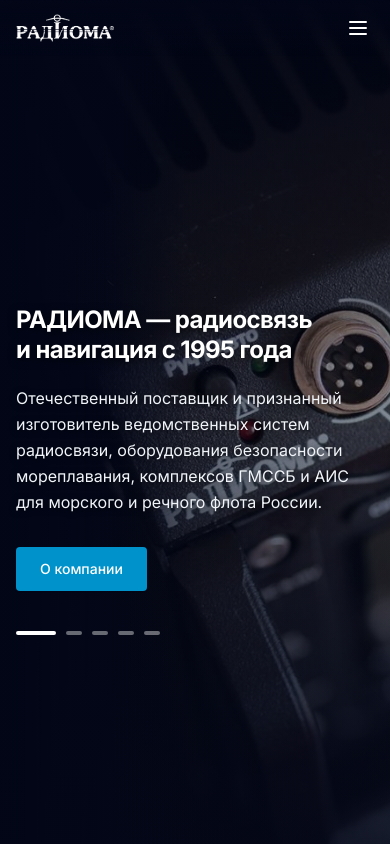
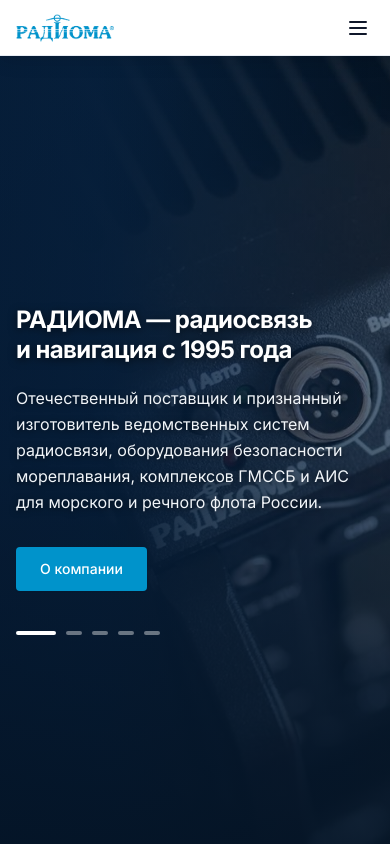
Before and after one commit to nowa-nn/radioma, a Vue app: page /classic in a window 390 px wide. Shown: the top 844 px of the page. Built offline with nearby package versions, Linux system fonts and the light colour scheme.

Commit message:
feat(classic): update header colors, hero marine tint, swipe support, phone caption and contacts card width

```diff
--- a/src/components/AboutSection.vue
+++ b/src/components/AboutSection.vue
@@ -23,13 +23,13 @@
           </p>
         </div>
 
-        <!-- Правая колонка: Изображение сертификата (без подложки, высота равна тексту) -->
-        <div class="lg:col-span-4 flex items-center justify-start lg:justify-end">
+        <!-- Правая колонка: Изображение сертификата (по центру на мобайле, по правому краю на десктопе) -->
+        <div class="lg:col-span-4 flex items-center justify-center lg:justify-end w-full">
           <img
             :src="`${baseUrl}certificate-2017.jpg`"
             alt="Свидетельство о признании изготовителя 2017"
             :style="isDesktop && textHeight ? { height: `${textHeight}px` } : {}"
-            class="w-auto object-contain max-h-[380px] lg:max-h-none"
+            class="w-auto object-contain max-h-[380px] lg:max-h-none mx-auto lg:mx-0"
           />
         </div>
       </div>
--- a/src/components/HeroSlider.vue
+++ b/src/components/HeroSlider.vue
@@ -1,17 +1,22 @@
 <template>
   <section
-    class="w-full relative overflow-hidden bg-slate-950 text-white"
+    class="w-full relative overflow-hidden bg-[#05182e] text-white touch-pan-y"
     :class="isHalfHeight
       ? 'h-[50vh] min-h-[380px] sm:min-h-[420px] lg:h-[50vh]'
-      : (isTransparent ? 'h-screen min-h-[580px] h-[100dvh]' : 'h-[calc(100vh-56px)] min-h-[560px]')"
+      : (isTransparent
+          ? 'h-screen min-h-[580px] h-[100dvh]'
+          : 'h-[calc(100vh-56px)] sm:h-[calc(100vh-64px)] h-[calc(100dvh-56px)] sm:h-[calc(100dvh-64px)] min-h-[540px]')"
     @mouseenter="stopAutoplay"
     @mouseleave="startAutoplay"
+    @touchstart.passive="handleTouchStart"
+    @touchmove.passive="handleTouchMove"
+    @touchend="handleTouchEnd"
   >
     <!-- Фоновые изображения на всю ширину экрана с плавной одновременной сменой (без мерцания и задержек загрузки) -->
     <div
       v-for="(slide, idx) in slides"
       :key="slide.id"
-      class="absolute inset-0 w-full h-full bg-slate-950 transition-opacity duration-700 ease-in-out pointer-events-none"
+      class="absolute inset-0 w-full h-full bg-[#05182e] transition-opacity duration-700 ease-in-out pointer-events-none"
       :class="currentSlide === idx ? 'opacity-100 z-0' : 'opacity-0 -z-10'"
     >
       <!-- Обертка фото: на первом слайде сдвинута вправо на десктопе, открывая радиоприемник и логотип «РАДИОМА» справа -->
@@ -30,23 +35,23 @@
           :fetchpriority="idx === 0 ? 'high' : 'low'"
         />
 
-        <!-- Дополнительный мягкий внутренний градиент слева у фото для абсолютной бесшовности (с синеватым морским оттенком) -->
+        <!-- Дополнительный мягкий внутренний градиент слева у фото для абсолютной бесшовности (с глубоким синеватым морским оттенком) -->
         <div
           v-if="slide.id === 'company-overview'"
-          class="absolute inset-y-0 left-0 w-48 sm:w-80 lg:w-96 bg-gradient-to-r from-slate-950 via-slate-950/80 to-transparent pointer-events-none"
+          class="absolute inset-y-0 left-0 w-48 sm:w-80 lg:w-96 bg-gradient-to-r from-[#05182e] via-[#05182e]/85 to-transparent pointer-events-none"
         ></div>
       </div>
 
-      <!-- Плавное затемнение на десктопе: глубокий тон с синеватым морским отливом слева для чтения текста, плавно переходящий в фото справа -->
-      <div class="hidden sm:block absolute inset-0 bg-gradient-to-r from-slate-950 via-slate-950/90 lg:via-slate-950/60 to-transparent pointer-events-none"></div>
-      <div class="hidden sm:block absolute inset-0 bg-gradient-to-t from-slate-950/60 via-transparent to-slate-950/20 pointer-events-none"></div>
+      <!-- Плавное затемнение на десктопе: глубокий тон с насыщенным синевато-морским оттенком слева для идеального чтения текста -->
+      <div class="hidden sm:block absolute inset-0 bg-gradient-to-r from-[#061c36] via-[#072444]/95 lg:via-[#082a4e]/70 to-transparent pointer-events-none"></div>
+      <div class="hidden sm:block absolute inset-0 bg-gradient-to-t from-[#041426]/85 via-[#061c36]/35 to-[#072444]/30 pointer-events-none"></div>
 
-      <!-- Сбалансированное мягкое затемнение в мобильной версии: радиоприемник и детали фото четко видны, а текст комфортно читается -->
-      <div class="sm:hidden absolute inset-0 bg-gradient-to-r from-slate-950/65 via-slate-950/35 to-slate-950/20 pointer-events-none"></div>
-      <div class="sm:hidden absolute inset-0 bg-gradient-to-t from-slate-950/75 via-slate-950/30 to-slate-950/15 pointer-events-none"></div>
+      <!-- Сбалансированное мягкое затемнение в мобильной версии с синим морским оттенком -->
+      <div class="sm:hidden absolute inset-0 bg-gradient-to-r from-[#061c36]/90 via-[#072444]/65 to-[#072444]/35 pointer-events-none"></div>
+      <div class="sm:hidden absolute inset-0 bg-gradient-to-t from-[#041426]/90 via-[#061c36]/50 to-[#072444]/25 pointer-events-none"></div>
 
       <!-- Верхнее мягкое затемнение для прозрачного хедера -->
-      <div v-if="isTransparent" class="absolute inset-0 bg-gradient-to-b from-slate-950/80 via-transparent to-slate-950/40 pointer-events-none"></div>
+      <div v-if="isTransparent" class="absolute inset-0 bg-gradient-to-b from-[#041426]/85 via-transparent to-[#041426]/40 pointer-events-none"></div>
     </div>
 
     <!-- Контент поверх затемненного изображения (всегда слева с идеальной читаемостью) -->
@@ -215,6 +220,43 @@ function setSlide(index) {
   currentSlide.value = index
 }
 
+// Функционал свайпа на мобайле
+let touchStartX = 0
+let touchStartY = 0
+let touchEndX = 0
+let touchEndY = 0
+
+function handleTouchStart(e) {
+  if (!e.touches || e.touches.length === 0) return
+  touchStartX = e.touches[0].clientX
+  touchStartY = e.touches[0].clientY
+  touchEndX = touchStartX
+  touchEndY = touchStartY
+  stopAutoplay()
+}
+
+function handleTouchMove(e) {
+  if (!e.touches || e.touches.length === 0) return
+  touchEndX = e.touches[0].clientX
+  touchEndY = e.touches[0].clientY
+}
+
+function handleTouchEnd() {
+  const deltaX = touchEndX - touchStartX
+  const deltaY = touchEndY - touchStartY
+  const minSwipeDistance = 40 // минимальный порог свайпа в пикселях
+
+  // Срабатывает только при преобладании горизонтального движения (чтобы не мешать вертикальному скроллу страницы)
+  if (Math.abs(deltaX) > minSwipeDistance && Math.abs(deltaX) > Math.abs(deltaY) * 1.2) {
+    if (deltaX < 0) {
+      nextSlide()
+    } else {
+      prevSlide()
+    }
+  }
+  startAutoplay()
+}
+
 function startAutoplay() {
   stopAutoplay()
   timer = setInterval(() => {
--- a/src/components/TransparentHeader.vue
+++ b/src/components/TransparentHeader.vue
@@ -1,43 +1,55 @@
 <template>
   <header class="fixed top-0 left-0 w-full z-40">
-    <!-- Слой 1: Мягкий темный защитный градиент (плавно гаснет при скроле за 300мс без стыков, с легким синеватым морским оттенком) -->
+    <!-- Фон хедера для варианта Classic: всегда белый на десктопе; на мобайле белый при закрытом меню и черный при открытом меню -->
+    <div
+      v-if="variant === 'classic'"
+      class="absolute inset-0 transition-colors duration-200 pointer-events-none"
+      :class="isMobileMenuOpen
+        ? 'bg-slate-950 border-b border-white/10 lg:bg-white lg:border-slate-200/80 lg:shadow-[0_4px_20px_rgba(0,0,0,0.12)]'
+        : 'bg-white shadow-[0_4px_20px_rgba(0,0,0,0.12)] border-b border-slate-200/80'"
+    ></div>
+
+    <!-- Фон хедера для стандартного варианта (shape): прозрачный сверху, залипающий белый при скролле -->
+    <template v-else>
+      <!-- Слой 1: Мягкий темный защитный градиент (плавно гаснет при скроле за 300мс) -->
       <div
         class="absolute inset-0 bg-gradient-to-b from-slate-950/85 via-slate-950/45 to-transparent transition-opacity duration-300 pointer-events-none"
         :class="headerSolid ? 'opacity-0' : 'opacity-100'"
       ></div>
 
-    <!-- Слой 2: Белый залипающий фон с тенью и нижней границей (плавно проявляется при скроле и гаснет без задержек) -->
+      <!-- Слой 2: Белый залипающий фон с тенью и нижней границей при скроле -->
       <div
         class="absolute inset-0 bg-white shadow-[0_4px_20px_rgba(0,0,0,0.12)] border-b border-slate-200/80 transition-opacity duration-300 pointer-events-none"
         :class="headerSolid ? 'opacity-100' : 'opacity-0'"
       ></div>
+    </template>
 
-    <!-- Единая верхняя панель (z-10): Логотип со слоганом слева, Пункты меню по центру, Контакты справа -->
+    <!-- Единая верхняя панель (z-10): Логотип слева, Пункты меню по центру, Контакты справа -->
     <div class="relative z-10 max-w-7xl mx-auto px-4 sm:px-6 lg:px-8">
       <div
         class="flex items-center justify-between transition-all duration-200"
         :class="variant === 'classic' ? 'h-14 sm:h-16' : 'h-12 sm:h-14'"
       >
-        <!-- Вариант 1 (Classic): Уменьшенный аккуратный логотип без шейпа, меняет цвет при начале скролла -->
+        <!-- Вариант 1 (Classic): Логотип без шейпа (всегда цветной на десктопе, а на мобайле меняется на белый при открытии меню) -->
         <router-link
           v-if="variant === 'classic'"
           to="/"
           class="relative flex items-center flex-shrink-0 h-7 sm:h-9 w-[105px] sm:w-[135px] z-20 group"
           aria-label="РАДИОМА"
         >
-          <!-- Белый логотип на прозрачном хедере (logo-photoroom-white.png) -->
+          <!-- Белый логотип: показывается на мобайле только когда открыто черное бургер-меню -->
           <img
             :src="`${baseUrl}logo-photoroom-white.png`"
             alt="РАДИОМА"
-            class="absolute inset-0 h-full w-auto object-contain object-left transition-opacity duration-300 pointer-events-none select-none"
-            :class="headerSolid ? 'opacity-0' : 'opacity-100'"
+            class="absolute inset-0 h-full w-auto object-contain object-left transition-opacity duration-200 pointer-events-none select-none"
+            :class="isMobileMenuOpen ? 'block lg:hidden' : 'hidden'"
           />
-          <!-- Цветной логотип на белом хедере при скролле (logo-photoroom.png) -->
+          <!-- Цветной логотип: всегда на десктопе, и на мобайле при закрытом белом хедере -->
           <img
             :src="`${baseUrl}logo-photoroom.png`"
             alt="РАДИОМА"
-            class="absolute inset-0 h-full w-auto object-contain object-left transition-opacity duration-300 pointer-events-none select-none"
-            :class="headerSolid ? 'opacity-100' : 'opacity-0'"
+            class="absolute inset-0 h-full w-auto object-contain object-left transition-opacity duration-200 pointer-events-none select-none"
+            :class="isMobileMenuOpen ? 'hidden lg:block' : 'block'"
           />
         </router-link>
 
@@ -66,7 +78,7 @@
           <a
             href="#about"
             class="transition-colors whitespace-nowrap cursor-pointer"
-            :class="headerSolid ? 'text-slate-950 hover:text-[#0093CB]' : 'text-white hover:text-[#7FD3F5] drop-shadow'"
+            :class="(variant === 'classic' || headerSolid) ? 'text-slate-950 hover:text-[#0093CB]' : 'text-white hover:text-[#7FD3F5] drop-shadow'"
             @click="handleNavClick('#about', $event)"
           >
             О компании
@@ -74,7 +86,7 @@
           <a
             href="#directions"
             class="transition-colors whitespace-nowrap cursor-pointer"
-            :class="headerSolid ? 'text-slate-950 hover:text-[#0093CB]' : 'text-white hover:text-[#7FD3F5] drop-shadow'"
+            :class="(variant === 'classic' || headerSolid) ? 'text-slate-950 hover:text-[#0093CB]' : 'text-white hover:text-[#7FD3F5] drop-shadow'"
             @click="handleNavClick('#directions', $event)"
           >
             Направления
@@ -82,7 +94,7 @@
           <a
             href="#news"
             class="transition-colors whitespace-nowrap cursor-pointer"
-            :class="headerSolid ? 'text-slate-950 hover:text-[#0093CB]' : 'text-white hover:text-[#7FD3F5] drop-shadow'"
+            :class="(variant === 'classic' || headerSolid) ? 'text-slate-950 hover:text-[#0093CB]' : 'text-white hover:text-[#7FD3F5] drop-shadow'"
             @click="handleNavClick('#news', $event)"
           >
             Новости
@@ -90,24 +102,29 @@
           <a
             href="#contacts"
             class="transition-colors whitespace-nowrap cursor-pointer"
-            :class="headerSolid ? 'text-slate-950 hover:text-[#0093CB]' : 'text-white hover:text-[#7FD3F5] drop-shadow'"
+            :class="(variant === 'classic' || headerSolid) ? 'text-slate-950 hover:text-[#0093CB]' : 'text-white hover:text-[#7FD3F5] drop-shadow'"
             @click="handleNavClick('#contacts', $event)"
           >
             Контакты
           </a>
         </nav>
 
-        <!-- Контакты справа (Десктоп): Телефон без «Справочная служба:» и кнопка «Связаться» -->
+        <!-- Контакты справа (Десктоп): Телефон с подписью 10:00 - 18:00 по МСК и кнопка «Связаться» -->
         <div class="hidden md:flex items-center gap-5 lg:gap-6 text-right flex-shrink-0">
-          <!-- Телефон: строго +7 (495) 725-6006 без подписи -->
-          <div class="flex items-center whitespace-nowrap">
+          <div class="flex flex-col items-end whitespace-nowrap">
             <a
               :href="`tel:${phoneRaw}`"
               class="text-sm sm:text-base font-bold transition-colors whitespace-nowrap leading-tight"
-              :class="headerSolid ? 'text-slate-900 hover:text-[#0093CB]' : 'text-white hover:text-[#7FD3F5]'"
+              :class="(variant === 'classic' || headerSolid) ? 'text-slate-900 hover:text-[#0093CB]' : 'text-white hover:text-[#7FD3F5]'"
             >
               {{ phone }}
             </a>
+            <span
+              class="text-[11px] font-medium leading-none mt-1 transition-colors"
+              :class="(variant === 'classic' || headerSolid) ? 'text-slate-500' : 'text-slate-300'"
+            >
+              10:00 - 18:00 по МСК
+            </span>
           </div>
 
           <!-- Кнопка «Связаться» -->
@@ -120,12 +137,14 @@
           </button>
         </div>
 
-        <!-- Мобильная правая часть: только бургер-кнопка (без подложки) -->
+        <!-- Мобильная правая часть: только бургер-кнопка -->
         <div class="flex items-center lg:hidden">
           <button
             type="button"
-            class="flex items-center justify-center p-1 focus:outline-none transition-colors duration-300 cursor-pointer"
-            :class="headerSolid ? 'text-slate-900 hover:text-[#0093CB]' : 'text-white hover:text-[#7FD3F5]'"
+            class="flex items-center justify-center p-1 focus:outline-none transition-colors duration-200 cursor-pointer"
+            :class="variant === 'classic'
+              ? (isMobileMenuOpen ? 'text-white hover:text-[#7FD3F5]' : 'text-slate-900 hover:text-[#0093CB]')
+              : (headerSolid ? 'text-slate-900 hover:text-[#0093CB]' : 'text-white hover:text-[#7FD3F5]')"
             :aria-expanded="isMobileMenuOpen"
             aria-label="Меню навигации"
             @click="isMobileMenuOpen = !isMobileMenuOpen"
@@ -143,7 +162,7 @@
       </div>
     </div>
 
-    <!-- Мобильное выпадающее меню: цвет фона синхронизирован с фоном хедера -->
+    <!-- Мобильное выпадающее меню -->
     <transition
       enter-active-class="transition duration-200 ease-out"
       enter-from-class="opacity-0 -translate-y-2"
@@ -154,16 +173,21 @@
     >
       <div
         v-if="isMobileMenuOpen"
-        class="relative z-10 lg:hidden border-t px-5 py-4 space-y-4 transition-colors duration-300"
-        :class="headerSolid
+        class="relative z-10 lg:hidden border-t px-5 py-4 space-y-4 transition-colors duration-200"
+        :class="variant === 'classic'
+          ? 'bg-slate-950 border-white/10 text-white shadow-2xl'
+          : (headerSolid
               ? 'bg-white border-slate-200 text-slate-900 shadow-xl'
-          : 'bg-slate-950/95 backdrop-blur-md border-white/10 text-white shadow-2xl'"
+              : 'bg-slate-950/95 backdrop-blur-md border-white/10 text-white shadow-2xl')"
       >
-        <nav class="flex flex-col" :class="headerSolid ? 'divide-y divide-slate-100' : 'divide-y divide-white/10'">
+        <nav
+          class="flex flex-col"
+          :class="(variant === 'classic' || !headerSolid) ? 'divide-y divide-white/10' : 'divide-y divide-slate-100'"
+        >
           <a
             href="#about"
             class="py-2.5 text-base font-semibold transition-colors cursor-pointer"
-            :class="headerSolid ? 'text-slate-950 hover:text-[#0093CB]' : 'text-slate-100 hover:text-[#7FD3F5]'"
+            :class="(variant === 'classic' || !headerSolid) ? 'text-slate-100 hover:text-[#7FD3F5]' : 'text-slate-950 hover:text-[#0093CB]'"
             @click="handleNavClick('#about', $event)"
           >
             О компании
@@ -171,7 +195,7 @@
           <a
             href="#directions"
             class="py-2.5 text-base font-semibold transition-colors cursor-pointer"
-            :class="headerSolid ? 'text-slate-950 hover:text-[#0093CB]' : 'text-slate-100 hover:text-[#7FD3F5]'"
+            :class="(variant === 'classic' || !headerSolid) ? 'text-slate-100 hover:text-[#7FD3F5]' : 'text-slate-950 hover:text-[#0093CB]'"
             @click="handleNavClick('#directions', $event)"
           >
             Направления
@@ -179,7 +203,7 @@
           <a
             href="#news"
             class="py-2.5 text-base font-semibold transition-colors cursor-pointer"
-            :class="headerSolid ? 'text-slate-950 hover:text-[#0093CB]' : 'text-slate-100 hover:text-[#7FD3F5]'"
+            :class="(variant === 'classic' || !headerSolid) ? 'text-slate-100 hover:text-[#7FD3F5]' : 'text-slate-950 hover:text-[#0093CB]'"
             @click="handleNavClick('#news', $event)"
           >
             Новости
@@ -187,26 +211,32 @@
           <a
             href="#contacts"
             class="py-2.5 text-base font-semibold transition-colors cursor-pointer"
-            :class="headerSolid ? 'text-slate-950 hover:text-[#0093CB]' : 'text-slate-100 hover:text-[#7FD3F5]'"
+            :class="(variant === 'classic' || !headerSolid) ? 'text-slate-100 hover:text-[#7FD3F5]' : 'text-slate-950 hover:text-[#0093CB]'"
             @click="handleNavClick('#contacts', $event)"
           >
             Контакты
           </a>
         </nav>
 
-        <!-- Контактная информация внутри мобильного меню (без подписи «Справочная служба:») -->
+        <!-- Контактная информация внутри мобильного меню с подписью 10:00 - 18:00 по МСК -->
         <div
-          class="pt-3 border-t space-y-3 text-xs transition-colors duration-300"
-          :class="headerSolid ? 'border-slate-200 text-slate-600' : 'border-white/10 text-slate-300'"
+          class="pt-3 border-t space-y-3 text-xs transition-colors duration-200"
+          :class="(variant === 'classic' || !headerSolid) ? 'border-white/10 text-slate-300' : 'border-slate-200 text-slate-600'"
         >
           <div>
             <a
               :href="`tel:${phoneRaw}`"
               class="text-base font-bold transition-colors"
-              :class="headerSolid ? 'text-slate-900 hover:text-[#0093CB]' : 'text-white hover:text-[#7FD3F5]'"
+              :class="(variant === 'classic' || !headerSolid) ? 'text-white hover:text-[#7FD3F5]' : 'text-slate-900 hover:text-[#0093CB]'"
             >
               {{ phone }}
             </a>
+            <div
+              class="text-[11px] font-medium transition-colors mt-0.5"
+              :class="(variant === 'classic' || !headerSolid) ? 'text-slate-400' : 'text-slate-500'"
+            >
+              10:00 - 18:00 по МСК
+            </div>
           </div>
           <div>
             <button
--- a/src/views/ClassicView.vue
+++ b/src/views/ClassicView.vue
@@ -1,11 +1,11 @@
 <template>
   <div class="min-h-screen bg-slate-50 font-sans antialiased text-slate-900 flex flex-col relative">
-    <!-- Классический закрепленный прозрачный хедер без синей подложки, с увеличенной высотой и логотипом из logo-photoroom, меняющим цвет при скролле -->
+    <!-- Классический белый закрепленный хедер -->
     <TransparentHeader variant="classic" />
 
-    <main class="flex-grow">
-      <!-- 1. Первый экран (HeroSlider на всю высоту экрана) -->
-      <HeroSlider :is-transparent="true" />
+    <main class="flex-grow pt-14 sm:pt-16">
+      <!-- 1. Первый экран (HeroSlider на всю высоту экрана за вычетом хедера) -->
+      <HeroSlider :is-transparent="false" />
 
       <!-- 2. Направления деятельности (#directions) -->
       <NavigationCards />
```
Also changed, not shown: src/components/ContactsSection.vue (+13 -13 lines). Lines whose indentation alone changed are shown as unchanged.
